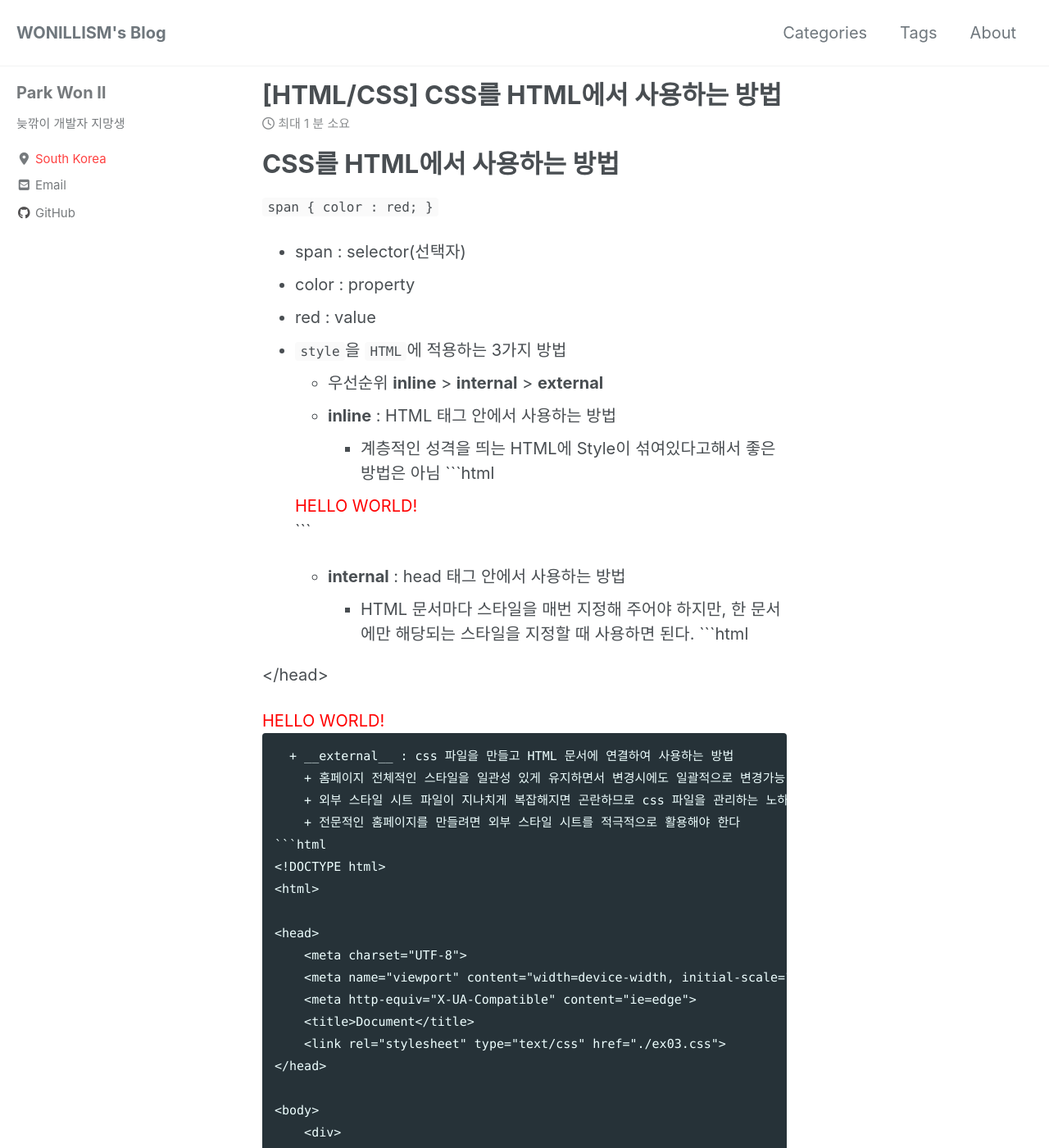
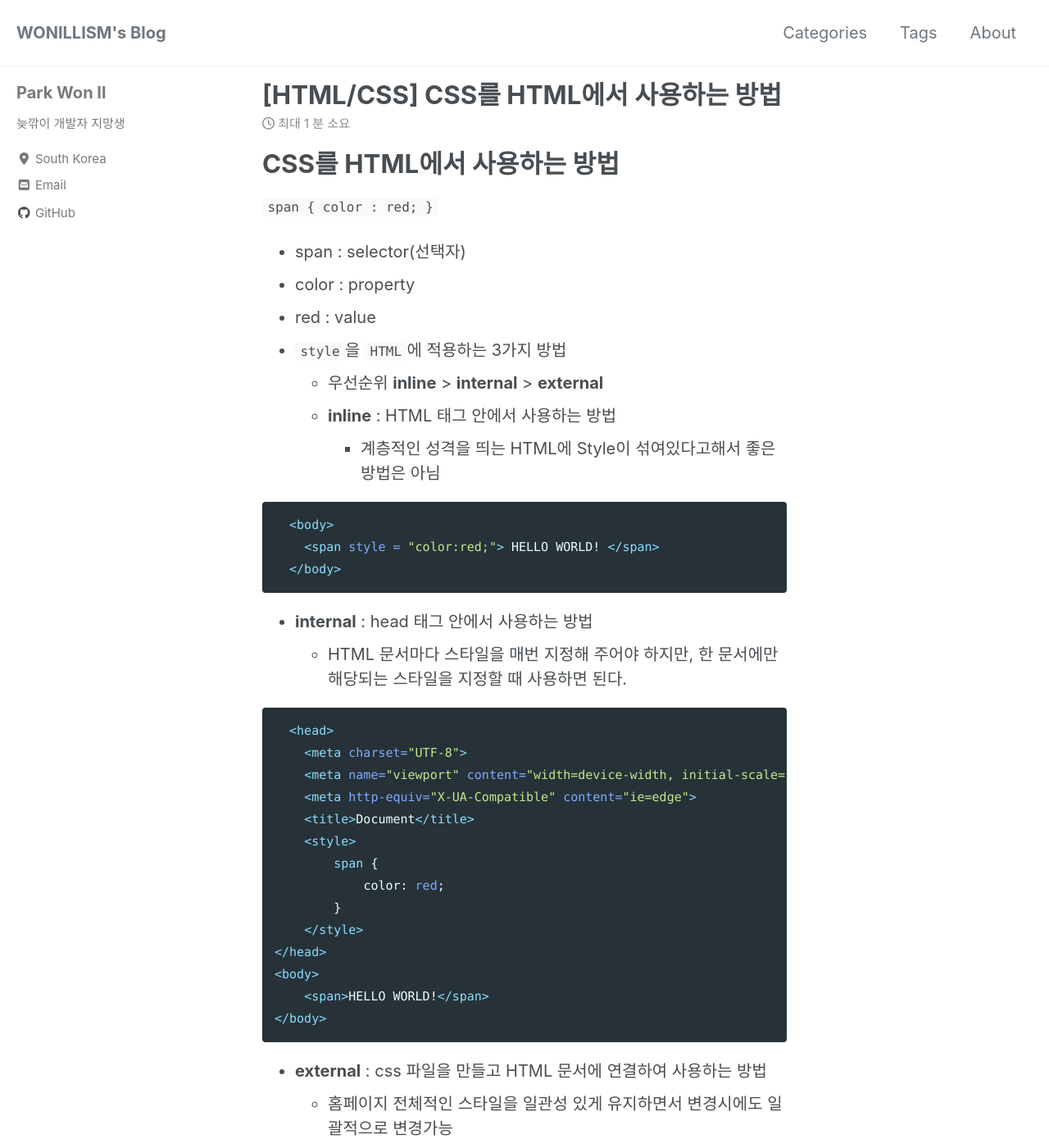
Before and after one commit to WONILLISM/wonillism.github.io, a Jekyll site: the page built from _posts/2019-12-10-HTML-CSS-03.md, in a window 1280 px wide and 1400 px high. Shown: the whole window at 82% size. Built offline with Jekyll 4.4.1, drawn with Linux system fonts in a browser that asks for light colours; cached includes are drawn as plain includes; nearby versions of some CDN libraries; comment, search, counter and statistics services are not loaded; some of the changed text lies outside the part shown.

Commit message:
오타 수정

````diff
--- a/_posts/2019-12-10-HTML-CSS-03.md
+++ b/_posts/2019-12-10-HTML-CSS-03.md
@@ -22,13 +22,19 @@ last_modified_at: 2019-12-10
   + 우선순위 __inline__ > __internal__ > __external__
   + __inline__ : HTML 태그 안에서 사용하는 방법
     + 계층적인 성격을 띄는 HTML에 Style이 섞여있다고해서 좋은 방법은 아님
-```html
+
+
+~~~html
   <body>
     <span style = "color:red;"> HELLO WORLD! </span>
   </body>
-```
+~~~
+
+
   + __internal__ : head 태그 안에서 사용하는 방법
     + HTML 문서마다 스타일을 매번 지정해 주어야 하지만, 한 문서에만 해당되는 스타일을 지정할 때 사용하면 된다.
+
+
 ```html
   <head>
     <meta charset="UTF-8">
@@ -49,7 +55,9 @@ last_modified_at: 2019-12-10
     + 홈페이지 전체적인 스타일을 일관성 있게 유지하면서 변경시에도 일괄적으로 변경가능
     + 외부 스타일 시트 파일이 지나치게 복잡해지면 곤란하므로 css 파일을 관리하는 노하우가 필요
     + 전문적인 홈페이지를 만들려면 외부 스타일 시트를 적극적으로 활용해야 한다
-```html
+
+
+~~~html
 <!DOCTYPE html>
 <html>
 
@@ -70,7 +78,7 @@ last_modified_at: 2019-12-10
 </body>
 
 </html>
-```
+~~~
 ```css
 p{
     color : red;
````
